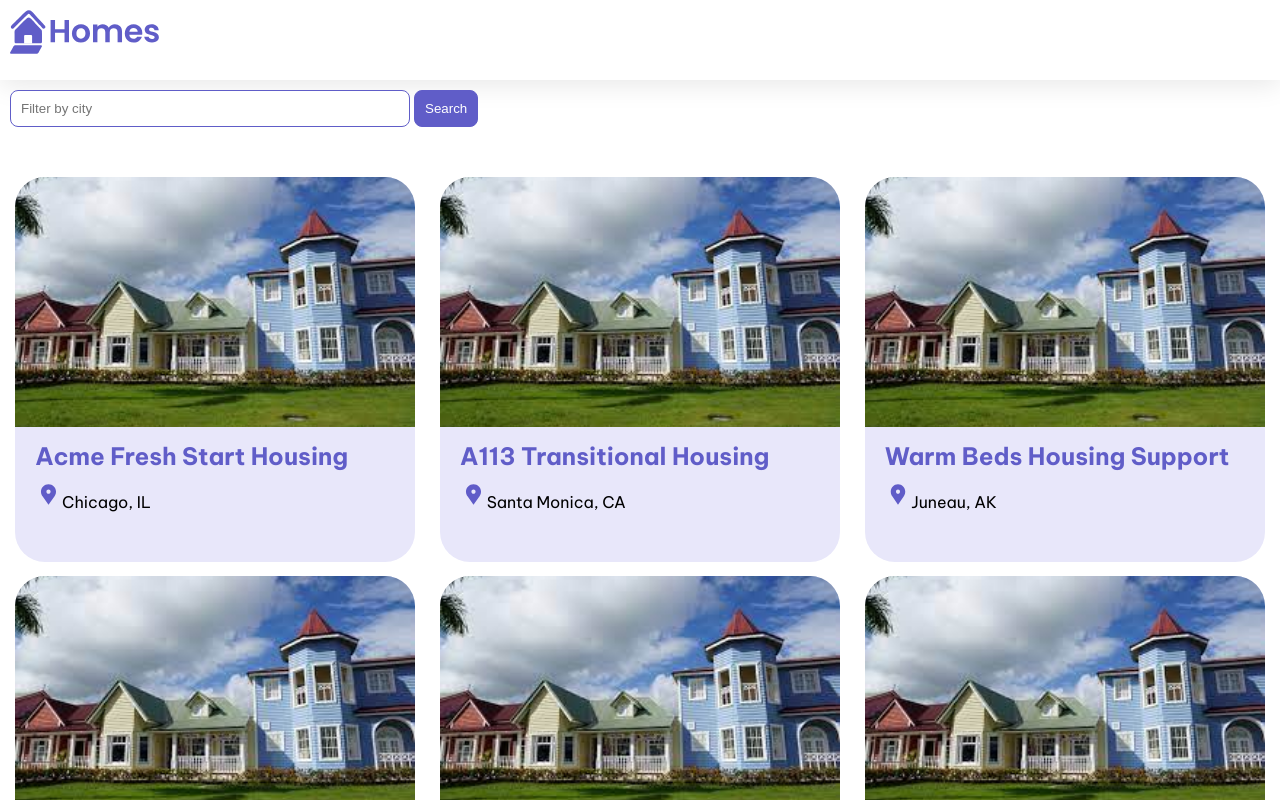
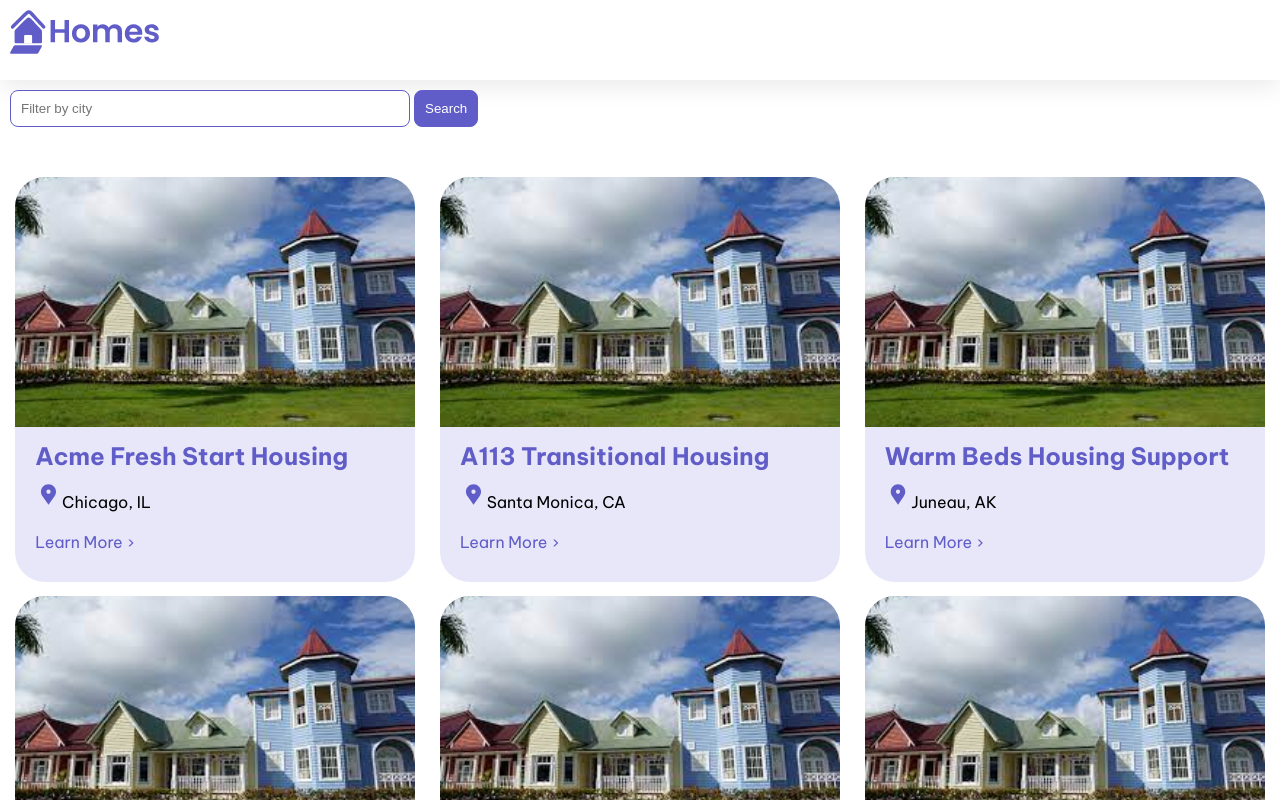
Before and after one commit to JEJU-Ratus/Angular-Tutorial, an Angular app: page / in a window 1280 px wide. Shown: the top 800 px of the page. Built offline with nearby package versions, Linux system fonts and the light colour scheme.

Commit message:
feat : add RouterLink

```diff
--- a/src/app/app.component.html
+++ b/src/app/app.component.html
@@ -5,6 +5,6 @@
 </header>
 <main>
   <section class="content">
-    <app-home></app-home>
+    <router-outlet></router-outlet>
   </section>
 </main>
--- a/src/app/housing-location/housing-location.component.html
+++ b/src/app/housing-location/housing-location.component.html
@@ -5,4 +5,5 @@
   alt="Exterior photo of {{housingLocation.name}}">
   <h2 class="listing-heading">{{ housingLocation.name }}</h2>
   <p class="listing-location">{{ housingLocation.city}}, {{housingLocation.state }}</p>
+  <a [routerLink]="[ '/details', housingLocation.id ]">Learn More</a>
 </section>
--- a/src/app/housing-location/housing-location.component.ts
+++ b/src/app/housing-location/housing-location.component.ts
@@ -1,11 +1,12 @@
 import { Component, Input } from '@angular/core';
 import { CommonModule } from '@angular/common';
 import { Housinglocation } from '../housinglocation';
+import { RouterModule } from '@angular/router';
 
 @Component({
   selector: 'app-housing-location',
   standalone: true,
-  imports: [CommonModule],
+  imports: [CommonModule, RouterModule],
   templateUrl: './housing-location.component.html',
   styleUrls: ['./housing-location.component.css'],
 })
```
